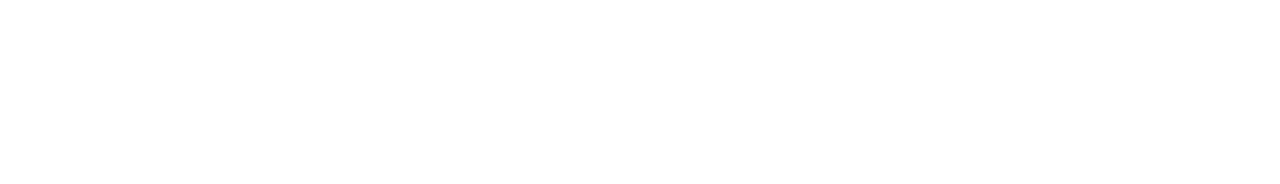
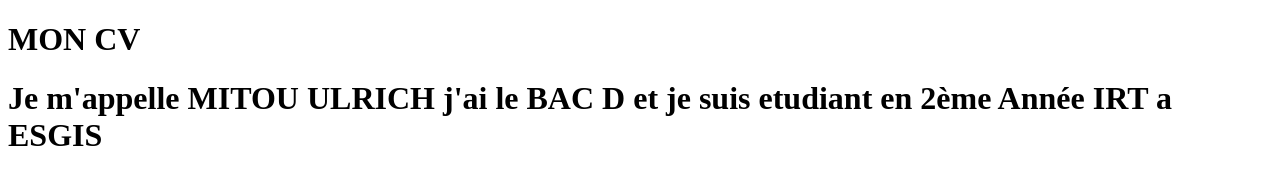
Before and after one commit to Mitou651/git-mon-cv, a plain HTML site: page index.html in a window 1280 px wide. Drawn offline with Linux system fonts and the light colour scheme.

Commit message:
mise en place de la section description

```diff
--- a/index.html
+++ b/index.html
@@ -9,6 +9,7 @@
 
 </head>
 <body>
-
+   <h1>MON CV</h1>
+   <h1>Je m'appelle MITOU ULRICH j'ai le BAC D et je suis etudiant en 2ème Année IRT a ESGIS</h1>
 </body>
 </html>
```
